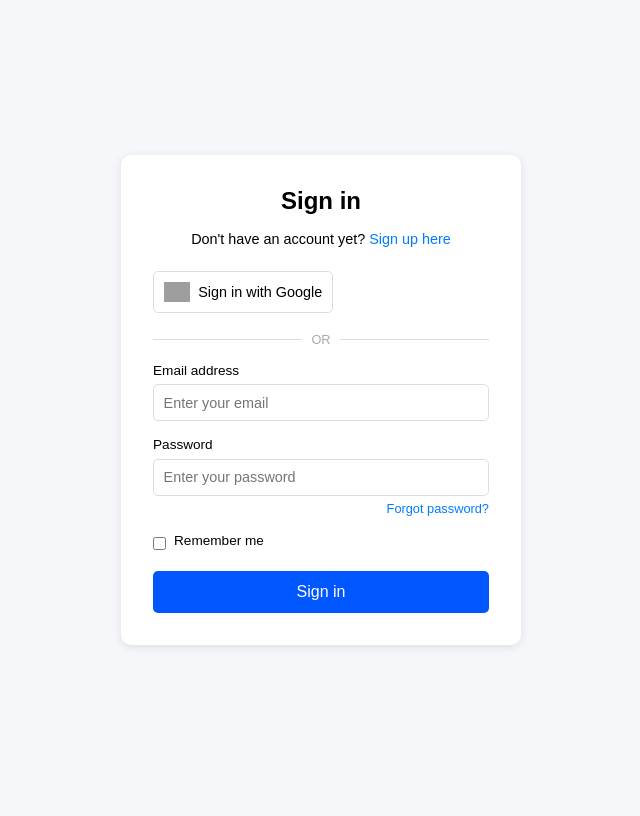
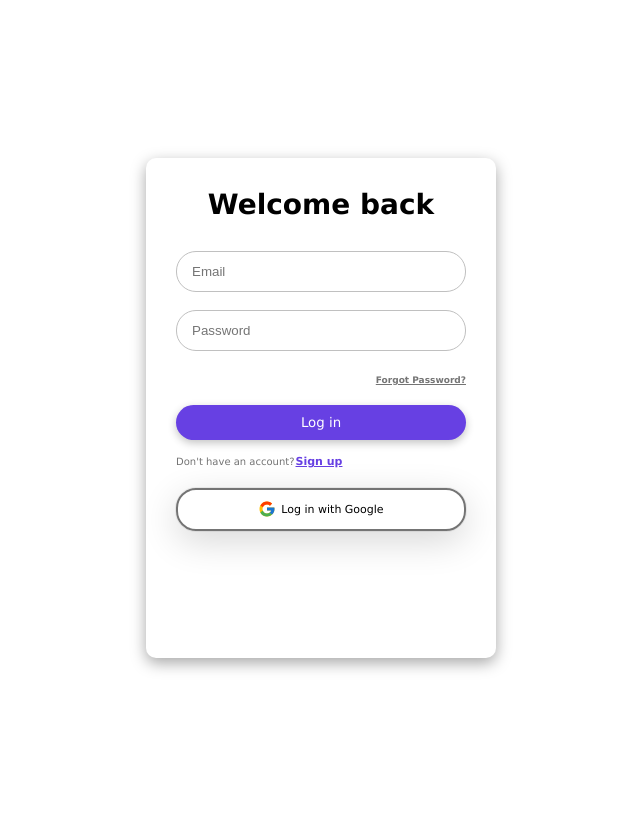
Before and after one commit to PixelCrafte/billing-pixel, a Django app: page /login/ in a window 1280 px wide. Shown: the whole page, without its empty margins (319-959 px from the left). Before the commit the page ends 647 px from the top, so only its background shows below. Run offline with Django 5.2, Linux system fonts and the light colour scheme; grey boxes are pictures that could not be loaded.

Commit message:
added a new login form

```diff
--- a/billingapp/templates/billingapp/home.html
+++ b/billingapp/templates/billingapp/home.html
@@ -1,4 +1,5 @@
 <!DOCTYPE html>
+
 <html lang="en">
 <head>
     <meta charset="UTF-8">
--- a/billingapp/templates/billingapp/login.html
+++ b/billingapp/templates/billingapp/login.html
@@ -3,180 +3,178 @@
 <head>
     <meta charset="UTF-8">
     <meta name="viewport" content="width=device-width, initial-scale=1.0">
-  <title>Sign In</title>
+    <title>LoginPixel - Crafte Billing</title>
 <style>
-    * {
-      box-sizing: border-box;
-      margin: 0;
-      padding: 0;
-      font-family: Arial, sans-serif;
-    }
-
-    body {
+  .login-body {
     display: flex;
     justify-content: center;
     align-items: center;
     height: 100vh;
-      background: #f5f7fa;
+  }
+.form-container {
+  width: 350px;
+  height: 500px;
+  background-color: #fff;
+  box-shadow: rgba(0, 0, 0, 0.35) 0px 5px 15px;
+  border-radius: 10px;
+  box-sizing: border-box;
+  padding: 20px 30px;
 }
 
-    .container {
-      background: #fff;
-      padding: 2rem;
-      border-radius: 10px;
-      box-shadow: 0 2px 10px rgba(0,0,0,0.1);
-      max-width: 400px;
-      width: 100%;
+.title {
+  text-align: center;
+  font-family: "Lucida Sans", "Lucida Sans Regular", "Lucida Grande",
+        "Lucida Sans Unicode", Geneva, Verdana, sans-serif;
+  margin: 10px 0 30px 0;
+  font-size: 28px;
+  font-weight: 800;
 }
 
-    .container h2 {
-      text-align: center;
-      margin-bottom: 1rem;
+.form {
+  width: 100%;
+  display: flex;
+  flex-direction: column;
+  gap: 18px;
+  margin-bottom: 15px;
 }
 
-    .container p {
-      text-align: center;
-      margin-bottom: 1.5rem;
-      font-size: 0.9rem;
+.input {
+  border-radius: 20px;
+  border: 1px solid #c0c0c0;
+  outline: 0 !important;
+  box-sizing: border-box;
+  padding: 12px 15px;
 }
 
-    .container p a {
-      color: #007bff;
-      text-decoration: none;
+.page-link {
+  text-decoration: underline;
+  margin: 0;
+  text-align: end;
+  color: #747474;
+  text-decoration-color: #747474;
 }
 
-    .google-btn {
+.page-link-label {
+  cursor: pointer;
+  font-family: "Lucida Sans", "Lucida Sans Regular", "Lucida Grande",
+        "Lucida Sans Unicode", Geneva, Verdana, sans-serif;
+  font-size: 9px;
+  font-weight: 700;
+}
+
+.page-link-label:hover {
+  color: #000;
+}
+
+.form-btn {
+  padding: 10px 15px;
+  font-family: "Lucida Sans", "Lucida Sans Regular", "Lucida Grande",
+        "Lucida Sans Unicode", Geneva, Verdana, sans-serif;
+  border-radius: 20px;
+  border: 0 !important;
+  outline: 0 !important;
+  background: #6740E3;
+  color: white;
+  cursor: pointer;
+  box-shadow: rgba(0, 0, 0, 0.24) 0px 3px 8px;
+}
+
+.form-btn:active {
+  box-shadow: none;
+}
+
+.sign-up-label {
+  margin: 0;
+  font-size: 10px;
+  color: #747474;
+  font-family: "Lucida Sans", "Lucida Sans Regular", "Lucida Grande",
+        "Lucida Sans Unicode", Geneva, Verdana, sans-serif;
+}
+
+.sign-up-link {
+  margin-left: 1px;
+  font-size: 11px;
+  text-decoration: underline;
+  text-decoration-color: #6740E3;
+  color: #6740E3;
+  cursor: pointer;
+  font-weight: 800;
+  font-family: "Lucida Sans", "Lucida Sans Regular", "Lucida Grande",
+        "Lucida Sans Unicode", Geneva, Verdana, sans-serif;
+}
+
+.buttons-container {
+  width: 100%;
+  display: flex;
+  flex-direction: column;
+  justify-content: flex-start;
+  margin-top: 20px;
+  gap: 15px;
+}
+
+.apple-login-button,
+    .google-login-button {
+  border-radius: 20px;
+  box-sizing: border-box;
+  padding: 10px 15px;
+  box-shadow: rgba(0, 0, 0, 0.16) 0px 10px 36px 0px,
+        rgba(0, 0, 0, 0.06) 0px 0px 0px 1px;
+  cursor: pointer;
   display: flex;
   justify-content: center;
   align-items: center;
-      background: #fff;
-      border: 1px solid #ddd;
-      padding: 0.6rem;
-      border-radius: 5px;
-      cursor: pointer;
-      font-size: 0.9rem;
-      margin-bottom: 1.2rem;
+  font-family: "Lucida Sans", "Lucida Sans Regular", "Lucida Grande",
+        "Lucida Sans Unicode", Geneva, Verdana, sans-serif;
+  font-size: 11px;
+  gap: 5px;
 }
 
-    .google-btn img {
-      height: 20px;
-      margin-right: 8px;
+.apple-login-button {
+  background-color: #000;
+  color: #fff;
+  border: 2px solid #000;
 }
 
-    .divider {
-      display: flex;
-      align-items: center;
-      text-align: center;
-      color: #aaa;
-      margin: 1rem 0;
-      font-size: 0.8rem;
+.google-login-button {
+  border: 2px solid #747474;
 }
 
-    .divider::before, .divider::after {
-      content: "";
-      flex: 1;
-      border-bottom: 1px solid #ddd;
-    }
-
-    .divider:not(:empty)::before {
-      margin-right: 0.75em;
-    }
-
-    .divider:not(:empty)::after {
-      margin-left: 0.75em;
-    }
-
-    form label {
-      font-size: 0.85rem;
-      margin-bottom: 0.4rem;
-      display: block;
-    }
-
-    form input[type="email"],
-    form input[type="password"] {
-      width: 100%;
-      padding: 0.6rem;
-      margin-bottom: 1rem;
-      border: 1px solid #ddd;
-      border-radius: 5px;
-      font-size: 0.9rem;
-    }
-
-    .forgot {
-      text-align: right;
-      margin-top: -0.8rem;
-      margin-bottom: 1rem;
-    }
-
-    .forgot a {
-      font-size: 0.8rem;
-      text-decoration: none;
-      color: #007bff;
-    }
-
-    .remember {
-      display: flex;
-      align-items: center;
-      margin-bottom: 1rem;
-      font-size: 0.85rem;
-    }
-
-    .remember input {
-      margin-right: 8px;
-    }
-
-    .submit-btn {
-      width: 100%;
-      background: #0056ff;
-      color: #fff;
-      padding: 0.75rem;
-      border: none;
-      border-radius: 5px;
-      font-size: 1rem;
-      cursor: pointer;
-    }
-
-    .submit-btn:hover {
-      background: #0041cc;
-    }
-
-    @media (max-width: 480px) {
-      .container {
-        padding: 1.5rem;
-      }
+.apple-icon,
+    .google-icon {
+  font-size: 18px;
+  margin-bottom: 1px;
 }
 </style>
 </head>
-<body>
-  <div class="container">
-    <h2>Sign in</h2>
-    <p>Don't have an account yet? <a href="#">Sign up here</a></p>
-
-    <button class="google-btn">
-      <img src="https://www.svgrepo.com/show/355037/google.svg" alt="Google logo">
-      Sign in with Google
-    </button>
-
-    <div class="divider">OR</div>
-
-    <form>
-      <label for="email">Email address</label>
-      <input type="email" id="email" placeholder="Enter your email">
-
-      <label for="password">Password</label>
-      <input type="password" id="password" placeholder="Enter your password">
-
-      <div class="forgot">
-        <a href="#">Forgot password?</a>
+<body class="login-body">
+<div class="form-container">
+      <p class="title">Welcome back</p>
+      <form class="form">
+        <input type="email" class="input" placeholder="Email">
+        <input type="password" class="input" placeholder="Password">
+        <p class="page-link">
+          <span class="page-link-label">Forgot Password?</span>
+        </p>
+        <button class="form-btn">Log in</button>
+      </form>
+      <p class="sign-up-label">
+        Don't have an account?<span class="sign-up-link">Sign up</span>
+      </p>
+      <div class="buttons-container">
+        <div class="google-login-button">
+          <svg stroke="currentColor" fill="currentColor" stroke-width="0" version="1.1" x="0px" y="0px" class="google-icon" viewBox="0 0 48 48" height="1em" width="1em" xmlns="http://www.w3.org/2000/svg">
+            <path fill="#FFC107" d="M43.611,20.083H42V20H24v8h11.303c-1.649,4.657-6.08,8-11.303,8c-6.627,0-12-5.373-12-12
+	c0-6.627,5.373-12,12-12c3.059,0,5.842,1.154,7.961,3.039l5.657-5.657C34.046,6.053,29.268,4,24,4C12.955,4,4,12.955,4,24
+	c0,11.045,8.955,20,20,20c11.045,0,20-8.955,20-20C44,22.659,43.862,21.35,43.611,20.083z"></path>
+            <path fill="#FF3D00" d="M6.306,14.691l6.571,4.819C14.655,15.108,18.961,12,24,12c3.059,0,5.842,1.154,7.961,3.039l5.657-5.657
+	C34.046,6.053,29.268,4,24,4C16.318,4,9.656,8.337,6.306,14.691z"></path>
+            <path fill="#4CAF50" d="M24,44c5.166,0,9.86-1.977,13.409-5.192l-6.19-5.238C29.211,35.091,26.715,36,24,36
+	c-5.202,0-9.619-3.317-11.283-7.946l-6.522,5.025C9.505,39.556,16.227,44,24,44z"></path>
+            <path fill="#1976D2" d="M43.611,20.083H42V20H24v8h11.303c-0.792,2.237-2.231,4.166-4.087,5.571
+	c0.001-0.001,0.002-0.001,0.003-0.002l6.19,5.238C36.971,39.205,44,34,44,24C44,22.659,43.862,21.35,43.611,20.083z"></path>
+          </svg>
+          <span>Log in with Google</span>
         </div>
-
-      <div class="remember">
-        <input type="checkbox" id="remember">
-        <label for="remember">Remember me</label>
       </div>
-
-      <button type="submit" class="submit-btn">Sign in</button>
-    </form>
     </div>
 </body>
-</html>
```
Lines whose indentation alone changed are shown as unchanged.
